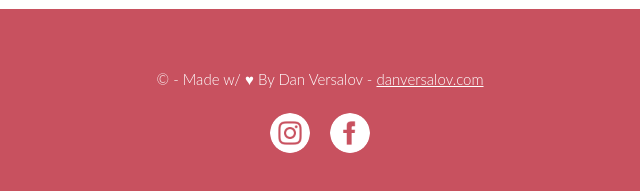
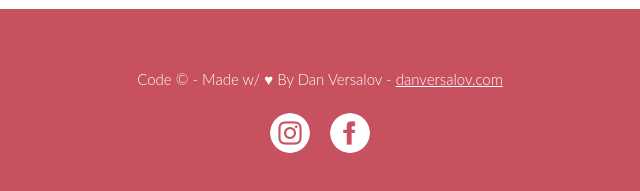
Before and after one commit to DanVersa/venuscafe, a plain HTML site: page index.html in a window 1280 px wide. Shown: the part 3221-3412 px from the top of the page, 320-960 px from the left. Drawn offline with nearby package versions, Linux system fonts and the light colour scheme.

Commit message:
Update index.html

```diff
--- a/index.html
+++ b/index.html
@@ -152,7 +152,7 @@
 
         <div class="bottom">
 
-            <p>&copy; - Made w/ ♥ By Dan Versalov - <a target="blank" href="http://danversalov.com">danversalov.com</a></p>
+            <p>Code &copy; - Made w/ ♥ By Dan Versalov - <a target="blank" href="http://danversalov.com">danversalov.com</a></p>
 
             <div class="icon-row">
                 <div class="icon">
```
